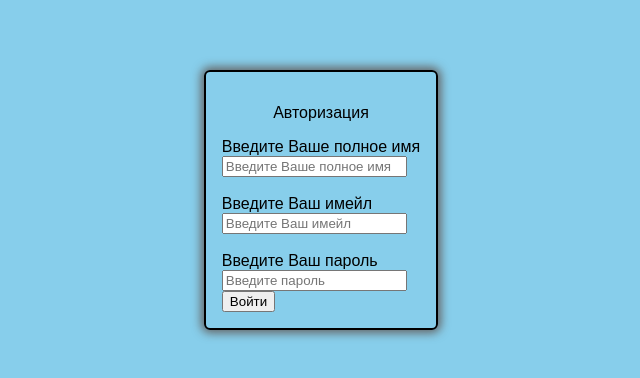
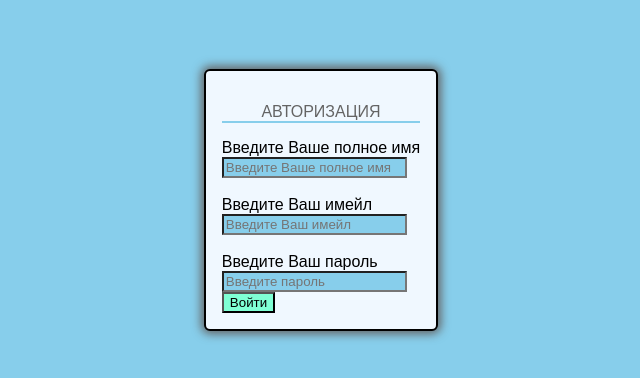
Before and after one commit to svolokitin/assoleworms, a plain HTML site: page html/auth.html in a window 1280 px wide. Shown: the part 168-546 px from the top of the page, without its empty margins (319-959 px from the left). Drawn offline with Linux system fonts and the light colour scheme.

Commit message:
modified auth style sheet

```diff
--- a/css/auth.css
+++ b/css/auth.css
@@ -10,7 +10,12 @@ body {
 	min-height: 90vh;
 }
 
+input {
+    background-color: skyblue;
+}
+
 .form_auth_block_content {
+    background-color: aliceblue;
     border: 2px solid;
 	border-radius: 6px;
 	background-size: 100% 100%;
@@ -21,4 +26,15 @@ body {
 
 .form_auth_block_head_text {
     text-align: center;
+    color: rgb(100, 100, 100);
+    text-transform: uppercase;
+    border: 2px solid;
+    border-top: 2px;
+    border-left: 2px;
+    border-right: 2px;
+    border-color: skyblue;
 }
+
+.form_auth_button {
+    background-color: aquamarine;
+}
```
